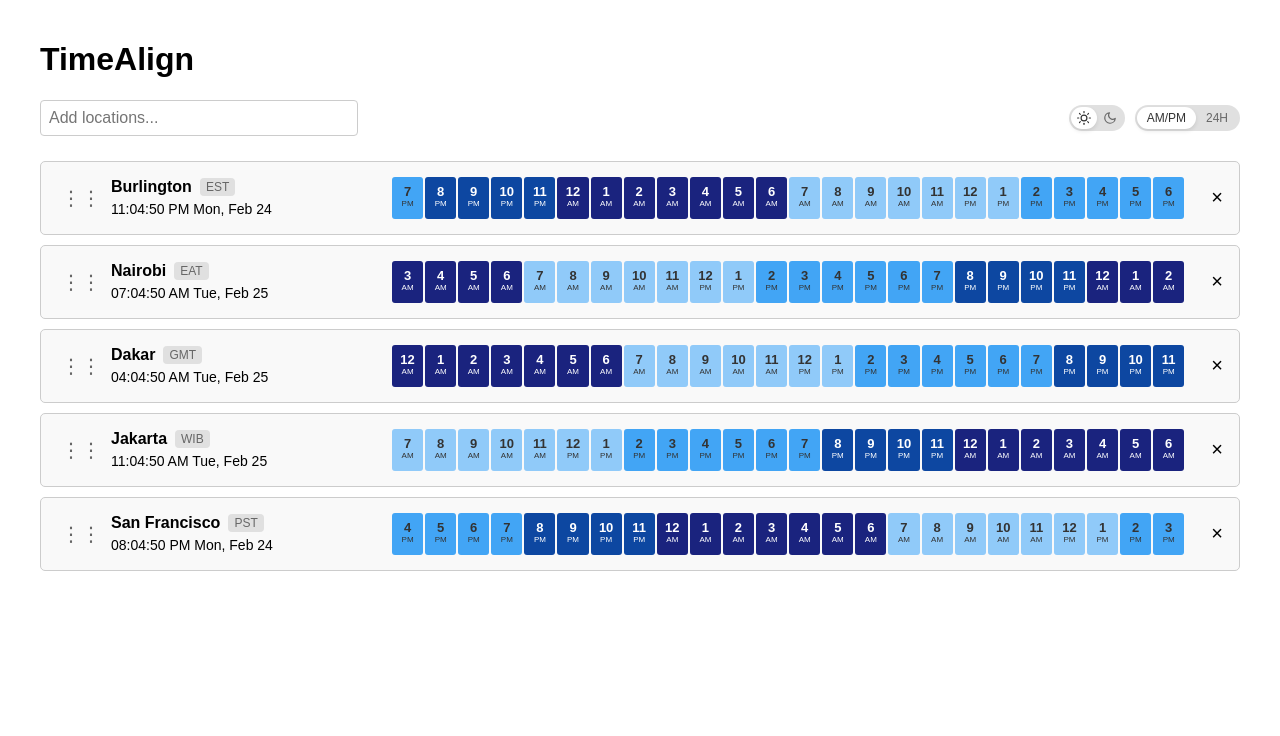
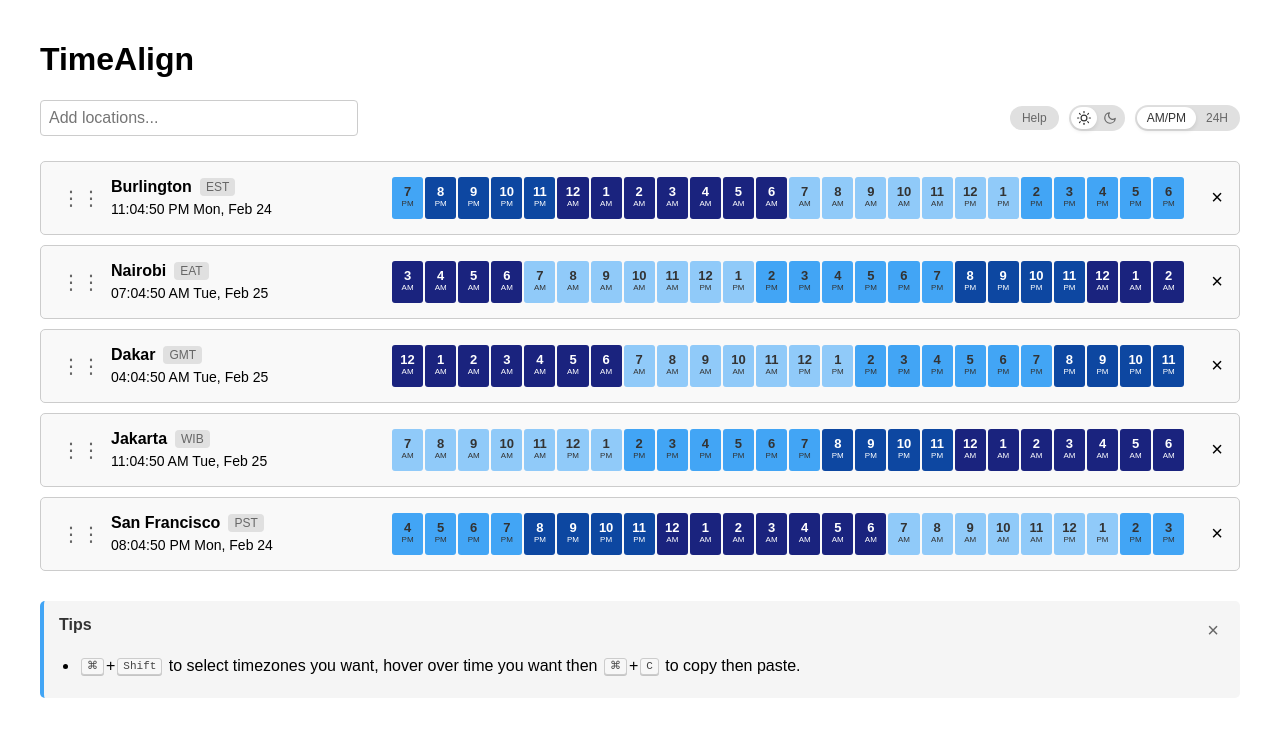
Before and after one commit to mberg/timehopper, a React (Create React App) app: page / in a window 1280 px wide. Shown: the top 736 px of the page. Built offline with nearby package versions, Linux system fonts and the light colour scheme.

Commit message:
add help button

```diff
--- a/src/App.css
+++ b/src/App.css
@@ -484,3 +484,139 @@ body.dark-mode .toggle-button.active svg {
   gap: 10px;
   align-items: center;
 }
+
+/* Updated Tips section styling */
+.tips-section {
+  margin-top: 20px;
+  padding: 15px;
+  background-color: #f5f5f5;
+  border-radius: 5px;
+  border-left: 4px solid #42a5f5;
+  position: relative;
+}
+
+.tips-header {
+  display: flex;
+  justify-content: space-between;
+  align-items: center;
+  margin-bottom: 10px;
+}
+
+.tips-header h3 {
+  margin: 0;
+  font-size: 16px;
+  color: #333;
+}
+
+.close-tips-btn {
+  background: none;
+  border: none;
+  font-size: 20px;
+  line-height: 1;
+  cursor: pointer;
+  color: #666;
+  padding: 0;
+  margin: 0;
+  width: 24px;
+  height: 24px;
+  display: flex;
+  align-items: center;
+  justify-content: center;
+  border-radius: 50%;
+  transition: background-color 0.2s;
+}
+
+.close-tips-btn:hover {
+  background-color: rgba(0, 0, 0, 0.1);
+}
+
+body.dark-mode .tips-section {
+  background-color: #1e1e1e;
+  border-left-color: #1565c0;
+}
+
+body.dark-mode .tips-header h3 {
+  color: #e0e0e0;
+}
+
+body.dark-mode .close-tips-btn {
+  color: #aaa;
+}
+
+body.dark-mode .close-tips-btn:hover {
+  background-color: rgba(255, 255, 255, 0.1);
+}
+
+/* Tips section styling */
+.tips-section h3 {
+  margin-top: 0;
+  margin-bottom: 10px;
+  font-size: 16px;
+  color: #333;
+}
+
+body.dark-mode .tips-section h3 {
+  color: #e0e0e0;
+}
+
+.tips-section ul {
+  margin: 0;
+  padding-left: 20px;
+}
+
+.tips-section li {
+  margin-bottom: 5px;
+  line-height: 1.5;
+}
+
+/* Keyboard key styling */
+kbd {
+  display: inline-block;
+  padding: 2px 5px;
+  font-size: 11px;
+  line-height: 1;
+  color: #444;
+  background-color: #f7f7f7;
+  border: 1px solid #ccc;
+  border-radius: 3px;
+  box-shadow: 0 1px 0 rgba(0,0,0,0.2);
+  margin: 0 2px;
+  vertical-align: middle;
+}
+
+body.dark-mode kbd {
+  color: #e0e0e0;
+  background-color: #333;
+  border-color: #555;
+  box-shadow: 0 1px 0 rgba(255,255,255,0.1);
+}
+
+/* Updated Help button styling to match toggles */
+.help-button {
+  background-color: #e0e0e0;
+  border: none;
+  border-radius: 16px;
+  padding: 4px 12px;
+  font-size: 12px;
+  color: #666;
+  cursor: pointer;
+  transition: all 0.2s ease;
+  height: 24px; /* Match the height of toggle buttons */
+  display: flex;
+  align-items: center;
+  justify-content: center;
+}
+
+.help-button:hover {
+  background-color: #d0d0d0;
+}
+
+body.dark-mode .help-button {
+  background-color: #444;
+  color: #aaa;
+}
+
+body.dark-mode .help-button:hover {
+  background-color: #555;
+  color: #fff;
+}
--- a/src/App.js
+++ b/src/App.js
@@ -546,6 +546,28 @@ function App() {
     localStorage.setItem('darkMode', darkMode);
   }, [darkMode]);
 
+  // Add state to track if tips are visible
+  const [showTips, setShowTips] = useState(() => {
+    // Check localStorage for user preference
+    const hideTips = localStorage.getItem('hideTips');
+    // If user has explicitly hidden tips, don't show them
+    return hideTips !== 'true';
+  });
+
+  // Function to handle closing tips
+  const handleCloseTips = () => {
+    setShowTips(false);
+    // Save preference to localStorage
+    localStorage.setItem('hideTips', 'true');
+  };
+
+  // Add a function to show tips
+  const handleShowTips = () => {
+    setShowTips(true);
+    // Remove the "hidden" preference from localStorage
+    localStorage.removeItem('hideTips');
+  };
+
   return (
     <div className="app">
       <h1>TimeAlign</h1>
@@ -592,6 +614,14 @@ function App() {
           </div>
 
           <div className="app-controls">
+            <button
+              className="help-button"
+              onClick={handleShowTips}
+              aria-label="Show help tips"
+            >
+              Help
+            </button>
+
             <div className="dark-mode-toggle">
               <label className="toggle-label">
                 <button
@@ -668,6 +698,27 @@ function App() {
         </div>
       </DndProvider>
 
+      {/* Tips section */}
+      {showTips && (
+        <div className="tips-section">
+          <div className="tips-header">
+            <h3>Tips</h3>
+            <button
+              className="close-tips-btn"
+              onClick={handleCloseTips}
+              aria-label="Close tips"
+            >
+              ×
+            </button>
+          </div>
+          <ul>
+            <li>
+              <kbd>⌘</kbd>+<kbd>Shift</kbd> to select timezones you want, hover over time you want then <kbd>⌘</kbd>+<kbd>C</kbd> to copy then paste.
+            </li>
+          </ul>
+        </div>
+      )}
+
       {/* Toast notification */}
       {showToast && (
         <div className="toast-notification">
```
